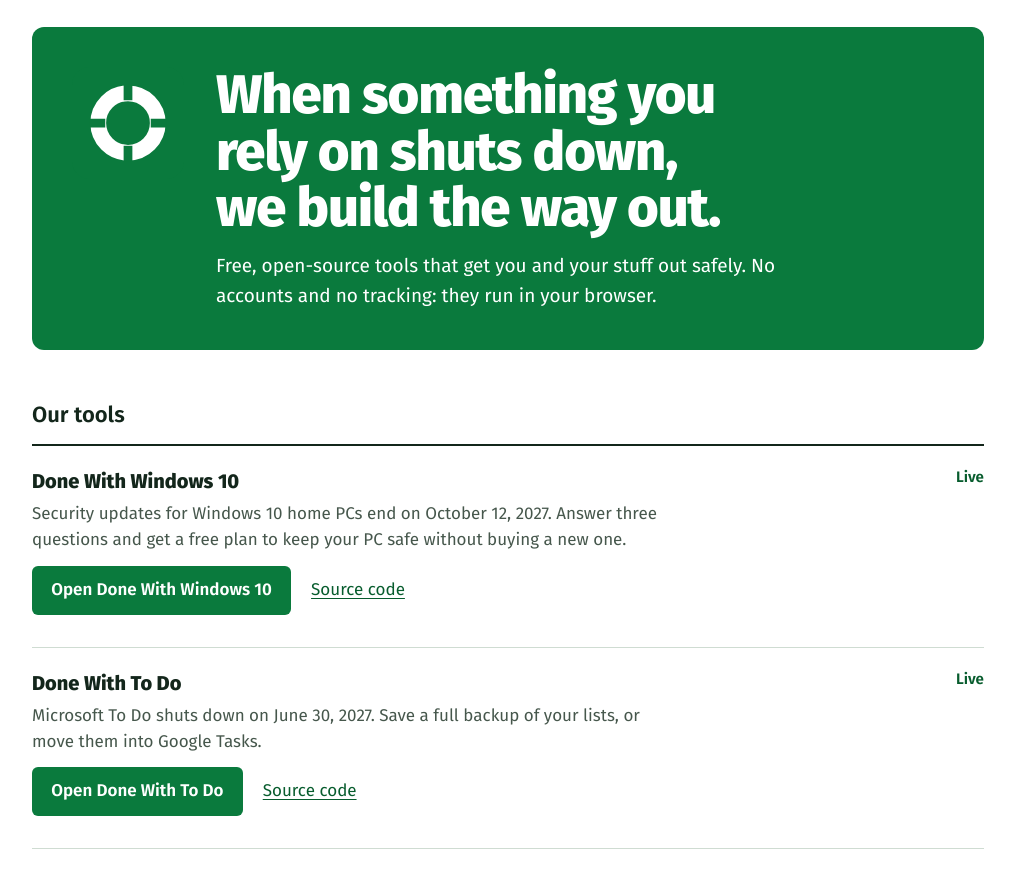
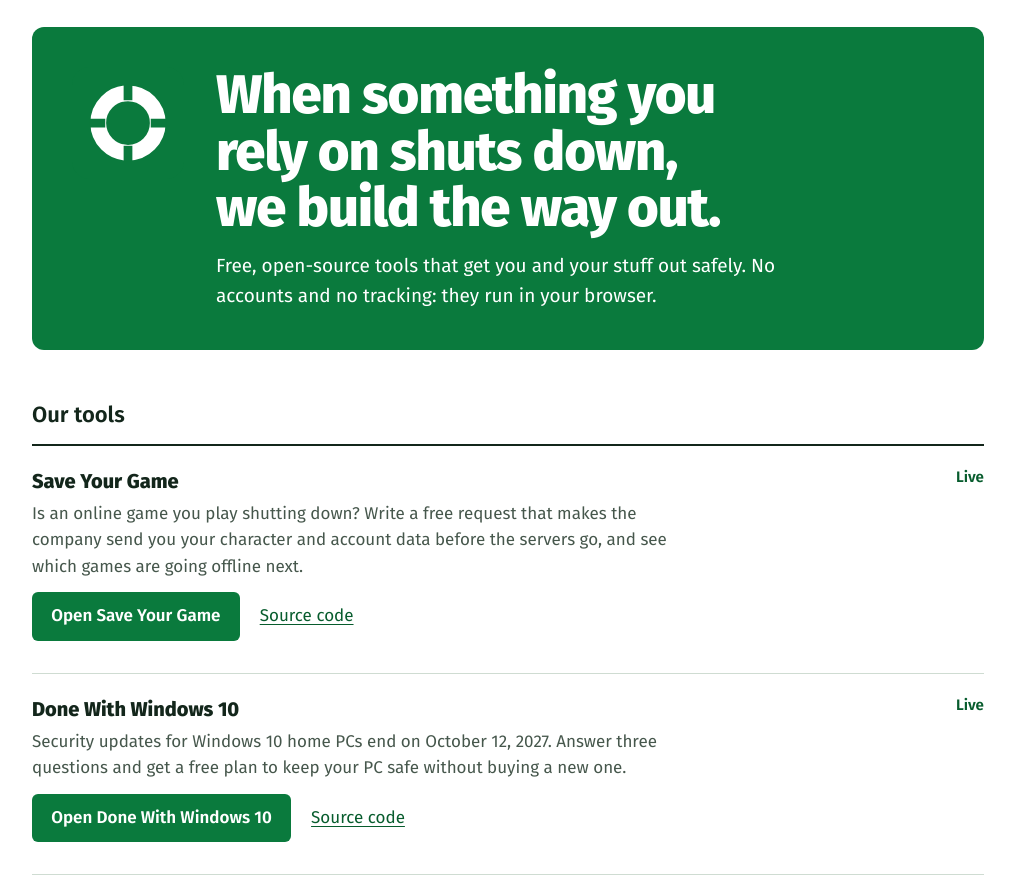
Before and after one commit to LifeboatLabs/lifeboatlabs.github.io, a plain HTML site: page index.html in a window 1280 px wide. Shown: the part 70-952 px from the top of the page, without its empty margins (132-1147 px from the left). Drawn offline with Linux system fonts and the light colour scheme.

Commit message:
List Save Your Game
Our third tool goes at the top of the homepage, and into the sitemap and
readme.

Co-Authored-By: Claude Opus 5.5 <noreply@anthropic.com>
Claude-Session: https://claude.ai/code/session_012SxryoHjpu2soSsKdLNJGj

```diff
--- a/index.html
+++ b/index.html
@@ -32,6 +32,14 @@
     <ul class="boats">
       <li class="boat">
         <div>
+          <h3>Save Your Game</h3>
+          <p>Is an online game you play shutting down? Write a free request that makes the company send you your character and account data before the servers go, and see which games are going offline next.</p>
+          <p class="links"><a class="btn" href="/save-your-game/">Open Save Your Game</a> <a href="https://github.com/LifeboatLabs/save-your-game">Source code</a></p>
+        </div>
+        <span class="state">Live</span>
+      </li>
+      <li class="boat">
+        <div>
           <h3>Done With Windows 10</h3>
           <p>Security updates for Windows 10 home PCs end on October 12, 2027. Answer three questions and get a free plan to keep your PC safe without buying a new one.</p>
           <p class="links"><a class="btn" href="/done-with-windows-10/">Open Done With Windows 10</a> <a href="https://github.com/LifeboatLabs/done-with-windows-10">Source code</a></p>
--- a/sitemap.xml
+++ b/sitemap.xml
@@ -1,6 +1,7 @@
 <?xml version="1.0" encoding="UTF-8"?>
 <urlset xmlns="http://www.sitemaps.org/schemas/sitemap/0.9">
   <url><loc>https://lifeboatlabs.github.io/</loc><lastmod>2026-11-26</lastmod></url>
+  <url><loc>https://lifeboatlabs.github.io/save-your-game/</loc><lastmod>2026-11-26</lastmod></url>
   <url><loc>https://lifeboatlabs.github.io/done-with-windows-10/</loc><lastmod>2026-11-26</lastmod></url>
   <url><loc>https://lifeboatlabs.github.io/done-with-todo/</loc><lastmod>2026-11-26</lastmod></url>
   <url><loc>https://lifeboatlabs.github.io/done-with-todo/privacy.html</loc><lastmod>2026-11-26</lastmod></url>
```
Also changed, not shown: 1 other file.
